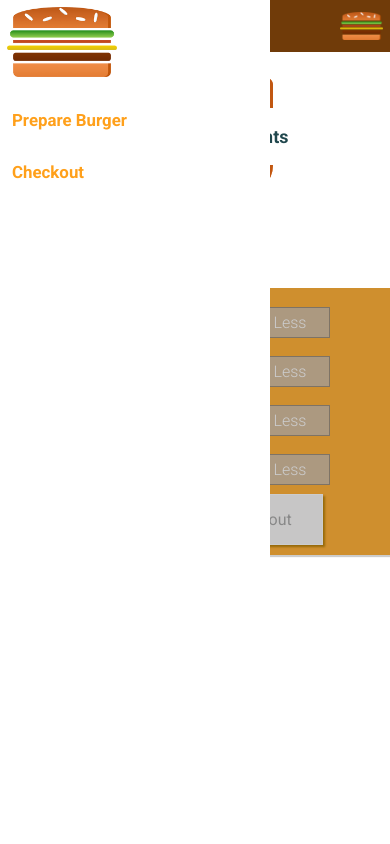
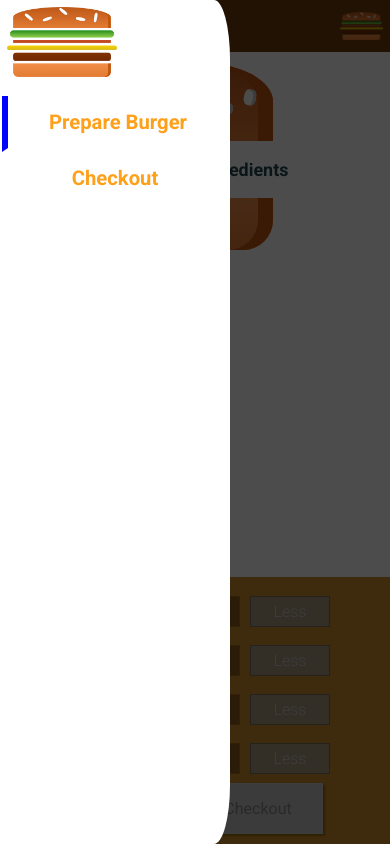
Before and after one commit to InclinedScorpio/Burger-Builder, a React (Create React App) app: page / in a window 390 px wide. Built offline with nearby package versions, Linux system fonts and the light colour scheme.

Commit message:
Burger CSS Adjusted

```diff
--- a/src/components/BuildControls/BuildControls.module.css
+++ b/src/components/BuildControls/BuildControls.module.css
@@ -7,6 +7,8 @@
 	box-shadow: 0 2px 1px #ccc;
 	margin: auto;
 	padding: 10px 0;
+	position: fixed;
+	bottom: 0;
 }
 
 .OrderButton {
--- a/src/components/Burger/Burger.module.css
+++ b/src/components/Burger/Burger.module.css
@@ -1,21 +1,14 @@
 .Burger {
 	width: 50%;
 	margin: auto;
-	height: 230px;
+	height: 47vh;
 	overflow: scroll;
 	font-size: 1.12rem;
 	font-weight: bold;
 	text-align: center;
 }
 
-@media (min-width: 300px) and (min-height: 400px) {
-	.Burger {
-		width: 270;
-		height: 230;
-	}
-}
-
-@media (min-width: 500px) and (min-height: 700px) {
+@media (min-width: 500px) {
 	.Burger {
 		width: 400px;
 		height: 400px;
@@ -29,6 +22,13 @@
 	}
 }
 
+@media (min-width: 700) and (min-height: 1000px) {
+	.Burger {
+		width: 400px;
+		height: 450px;
+	}
+}
+
 @media (min-width: 1000px) and (min-height: 700px) {
 	.Burger {
 		width: 600px;
@@ -36,23 +36,17 @@
 	}
 }
 
-@media (min-width: 700) and (min-height: 1000px) {
+@media (min-width: 1000px) and (min-height: 1000px) {
 	.Burger {
-		width: 400px;
-		height: 450px;
+		width: 450px;
+		height: 300px;
+		max-height: 100px;
 	}
 }
 
-@media (min-width: 1000px) and (min-height: 1000px) {
+@media (min-width: 1200px) and (min-height: 700px) {
 	.Burger {
 		width: 450px;
 		height: 450px;
 	}
 }
-
-@media (min-width: 1200px) and (min-height: 700px) {
-	.Burger {
-		width: 40%;
-		max-height: 550px;
-	}
-}
--- a/src/components/Burger/BurgerIngredients/BurgerIngredients.module.css
+++ b/src/components/Burger/BurgerIngredients/BurgerIngredients.module.css
@@ -82,7 +82,7 @@
 
 .Meat {
 	width: 80%;
-	height: 8%;
+	height: 6%;
 	background: linear-gradient(#7f3608, #702e05);
 	margin: 2% auto;
 	border-radius: 15px;
@@ -90,7 +90,7 @@
 
 .Cheese {
 	width: 90%;
-	height: 4.5%;
+	height: 3.5%;
 	margin: 2% auto;
 	background: linear-gradient(#f4d004, #d6bb22);
 	border-radius: 20px;
@@ -98,7 +98,7 @@
 
 .Salad {
 	width: 85%;
-	height: 7%;
+	height: 5%;
 	margin: 2% auto;
 	background: linear-gradient(#228c1d, #91ce50);
 	border-radius: 20px;
@@ -106,7 +106,7 @@
 
 .Bacon {
 	width: 80%;
-	height: 3%;
+	height: 2%;
 	background: linear-gradient(#bf3813, #c45e38);
 	margin: 2% auto;
 }
--- a/src/components/Layout/Layout.js
+++ b/src/components/Layout/Layout.js
@@ -1,4 +1,4 @@
-import React from "react";
+import React, { Component } from "react";
 
 //components
 import Auxiliary from "../../hoc/Auxiliary";
@@ -7,17 +7,43 @@ import SideDrawer from "../Navigation/SideDrawer/SideDrawer";
 
 //style
 import styleLayout from "./Layout.module.css";
+import BackDrop from "../UI/BackDrop/BackDrop";
 
-const Layout = props => {
+class Layout extends Component {
+	state = {
+		backDropVisible: true,
+		sideDrawerVisible: true
+	};
+
+	backDropCloseHandler = () => {
+		this.setState({
+			backDropVisible: false,
+			sideDrawerVisible: false
+		});
+	};
+
+	backDropOpenHandler = () => {
+		this.setState({
+			backDropVisible: true,
+			sideDrawerVisible: true
+		});
+	};
+
+	render() {
 		return (
 			<Auxiliary>
 				<Toolbar />
 				<div className={styleLayout.DesktopOnly}>
-				<SideDrawer />
+					<BackDrop
+						show={this.state.backDropVisible}
+						closeModal={this.backDropCloseHandler}
+					/>
+					<SideDrawer sideDrawerVisible={this.state.sideDrawerVisible} />
 				</div>
-			<main className={styleLayout.Content}>{props.children}</main>
+				<main className={styleLayout.Content}>{this.props.children}</main>
 			</Auxiliary>
 		);
-};
+	}
+}
 
 export default Layout;
--- a/src/components/Navigation/NavigationItems/NavigationItem/NavigationItem.js
+++ b/src/components/Navigation/NavigationItems/NavigationItem/NavigationItem.js
@@ -5,7 +5,9 @@ import styleNI from "./NavigationItem.module.css";
 
 const NavigationItem = props => (
 	<li className={styleNI.NavigationItem}>
-		<a href="#">{props.children}</a>
+		<a href="#" className={props.active ? styleNI.a : null}>
+			{props.children}
+		</a>
 	</li>
 );
 
--- a/src/components/Navigation/NavigationItems/NavigationItem/NavigationItem.module.css
+++ b/src/components/Navigation/NavigationItems/NavigationItem/NavigationItem.module.css
@@ -50,13 +50,18 @@
 		color: #ffa01b;
 		font-weight: 600;
 		margin: 0;
+		text-align: center;
+		font-size: 120%;
 	}
 
 	.NavigationItem a:hover,
-	.NavigationItem a:active,
+	.NavigationItem a:active {
+		color: white;
+		background-color: #ffa01b;
+	}
 	.NavigationItem .a {
-		background-color: #8f5c2c;
-		border-bottom: 3px solid #40a4c8;
-		width: 100%;
+		color: #ffa01b;
+		border-left: 6px solid blue;
+		/* border-bottom: 2px solid #ffa01b; */
 	}
 }
--- a/src/components/Navigation/NavigationItems/NavigationItems.js
+++ b/src/components/Navigation/NavigationItems/NavigationItems.js
@@ -8,7 +8,7 @@ import NavigationItem from "./NavigationItem/NavigationItem";
 
 const NavigationItems = props => (
 	<ul className={styleNI.NavigationItems}>
-		<NavigationItem>Prepare Burger</NavigationItem>
+		<NavigationItem active="true">Prepare Burger</NavigationItem>
 		<NavigationItem>Checkout</NavigationItem>
 	</ul>
 );
--- a/src/components/Navigation/SideDrawer/SideDrawer.js
+++ b/src/components/Navigation/SideDrawer/SideDrawer.js
@@ -7,13 +7,22 @@ import Logo from "../../Logo/Logo";
 //styles
 import styleSD from "./SideDrawer.module.css";
 
-const SideDrawer = props => (
-	<div className={[styleSD.SideDrawer, styleSD.Open].join(" ")}>
-		<div className={styleSD.Logo}>
-			<Logo />
+const SideDrawer = props => {
+	let classes = [styleSD.SideDrawer];
+	if (props.sideDrawerVisible) {
+		classes.push(styleSD.Open);
+	} else {
+		classes.push(styleSD.Close);
+	}
+
+	return (
+		<div className={classes.join(" ")}>
+			<div className={styleSD.Logo}>
+				<Logo />
+			</div>
+			<NavigationItems />
 		</div>
-		<NavigationItems />
-	</div>
-);
+	);
+};
 
 export default SideDrawer;
--- a/src/components/Navigation/SideDrawer/SideDrawer.module.css
+++ b/src/components/Navigation/SideDrawer/SideDrawer.module.css
@@ -1,6 +1,6 @@
 .SideDrawer {
-	width: 270px;
-	max-width: 70%;
+	width: 230px;
+	max-width: 60%;
 	position: fixed;
 	top: 0;
 	left: 0;
@@ -9,6 +9,8 @@
 	z-index: 200;
 	background-color: white;
 	transition: transform 0.6s ease-out;
+	border-top-right-radius: 7%;
+	border-bottom-right-radius: 7%;
 }
 
 .Open {
@@ -21,4 +23,5 @@
 
 .SideDrawer .Logo {
 	height: 10%;
+	text-align: left;
 }
```
Lines whose indentation alone changed are shown as unchanged.
